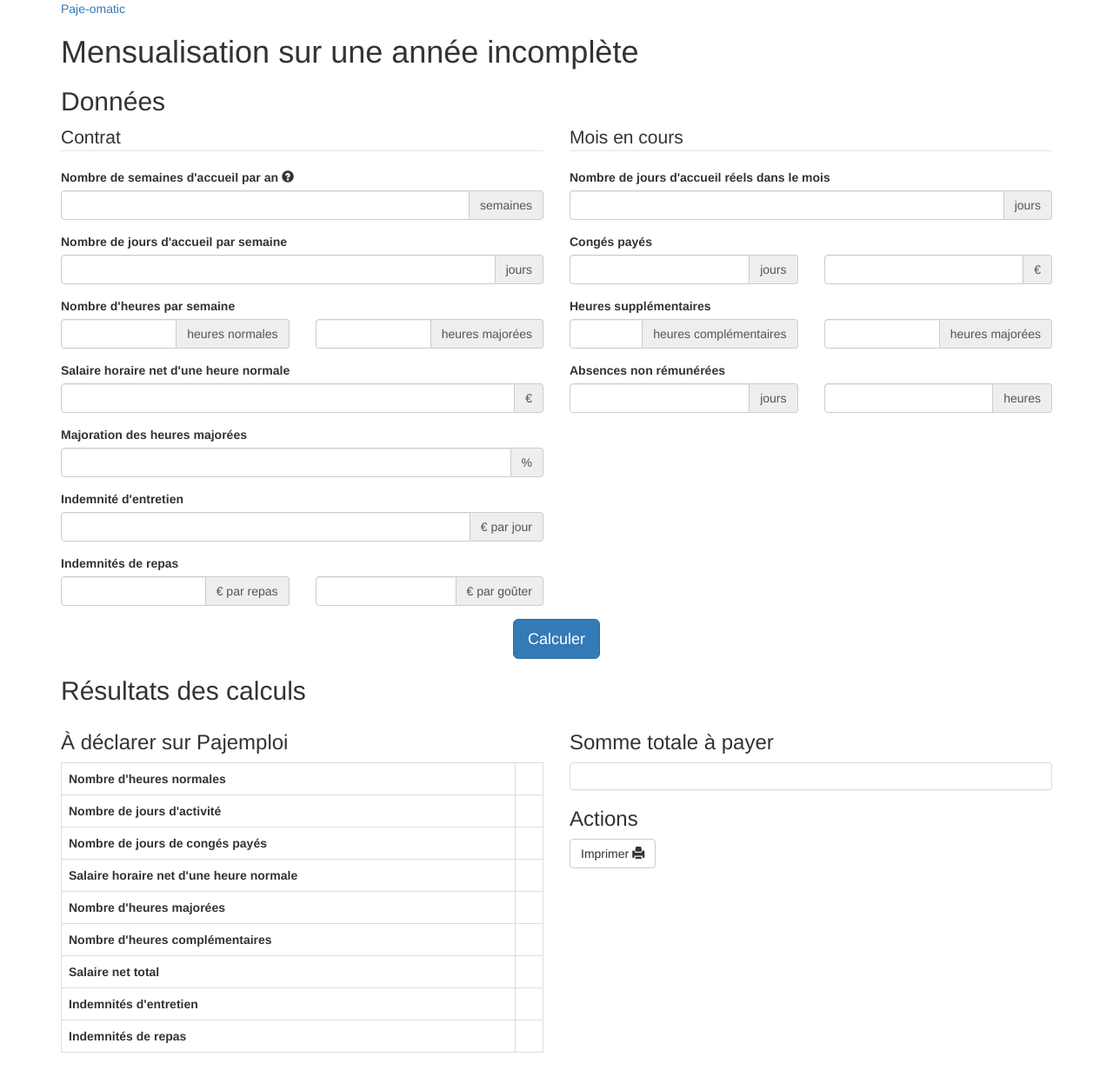
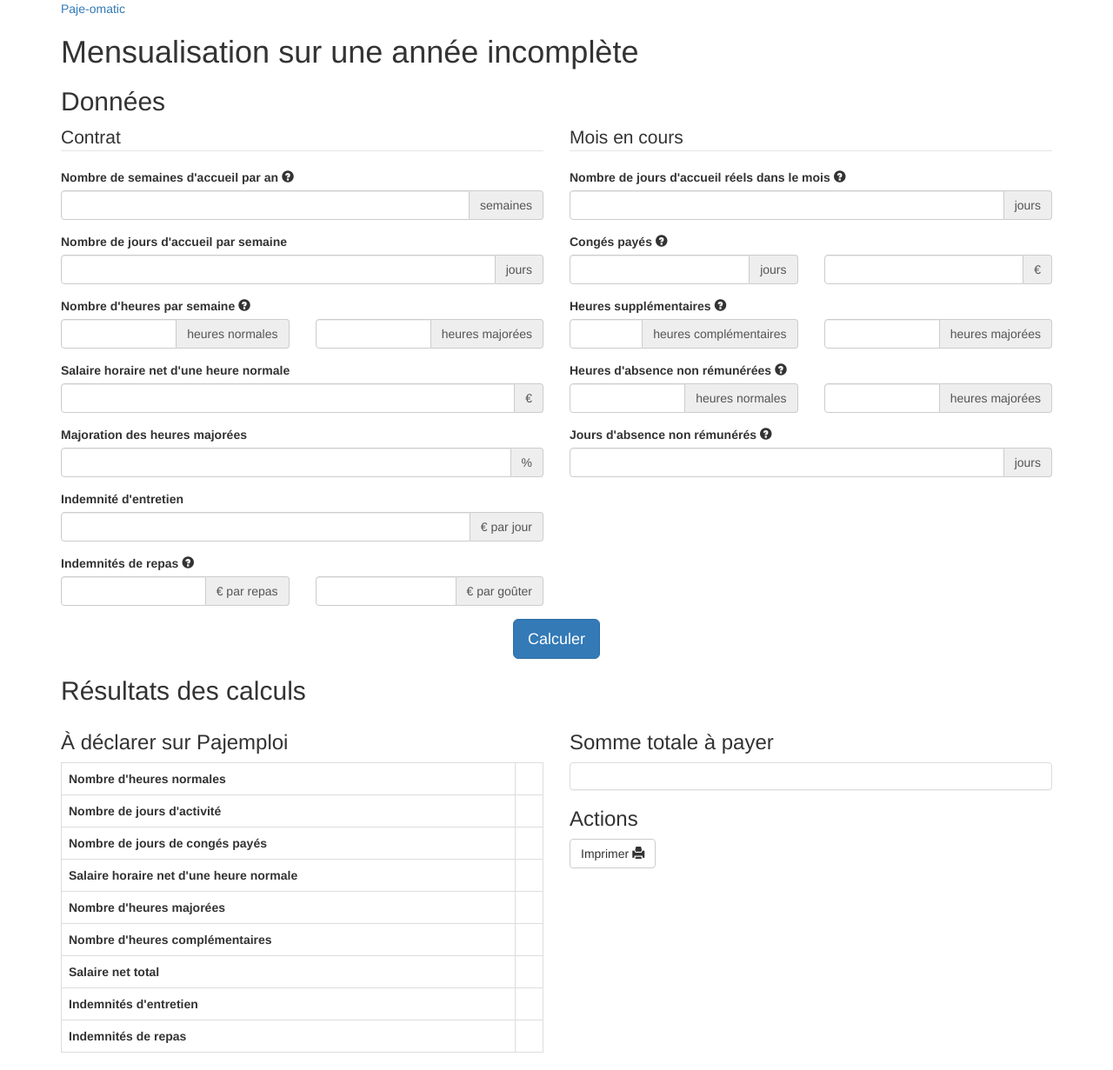
Before and after one commit to tut-tuuut/pajomatic, a Jekyll site: the page built from index.html, in a window 1280 px wide. Shown: the whole page at 87% size. Built offline with Jekyll 4.4.1, drawn with Linux system fonts in a browser that asks for light colours.

Commit message:
Add: help bubbles

```diff
--- /dev/null
+++ b/_includes/form/help.html
@@ -0,0 +1 @@
+<i  data-content="{{ include.content }}" class="glyphicon glyphicon-question-sign" data-toggle="popover" data-html="true"></i>
--- a/index.html
+++ b/index.html
@@ -14,7 +14,7 @@ title: Mensualisation sur une année incomplète — Pajomatic
         <div class="form-group">
           <label for="nb_semaines">
             Nombre de semaines d'accueil par an
-            <i class="glyphicon glyphicon-question-sign" data-toggle="popover" data-trigger="focus" data-content="Entrez ici le nombre de semaines pendant lesquelles votre enfant est accueilli par l’assistante maternelle."></i>
+            {% include form/help.html content="Entrez ici le nombre de semaines pendant lesquelles votre enfant est accueilli par l’assistante maternelle." %}
           </label>
           {% include form/input-group.html id="nb_semaines" addon="semaines" %}
         </div>
@@ -25,7 +25,10 @@ title: Mensualisation sur une année incomplète — Pajomatic
         </div>
 
         <div class="form-group">
-          <label>Nombre d'heures par semaine</label>
+          <label>
+            Nombre d'heures par semaine
+            {% include form/help.html content="L'assistante maternelle peut travailler au maximum 45 heures « normales » par semaine. Au-delà, les heures sont majorées (à un taux qu'il faut négocier avec l'assistante maternelle). Par exemple, si elle travaille 48 heures par semaine, il y a 45 heures normales et 3 heures majorées." %}
+          </label>
           <div class="row">
             <div class="col-md-6">
               {% include form/input-group.html id="nb_heures_normales" addon="heures normales" %}
@@ -37,12 +40,16 @@ title: Mensualisation sur une année incomplète — Pajomatic
 
         </div>
           <div class="form-group">
-          <label for="salaire_net_normal">Salaire horaire net d'une heure normale</label>
+          <label for="salaire_net_normal">
+            Salaire horaire net d'une heure normale
+          </label>
           {% include form/input-group.html id="salaire_net_normal" addon="€" %}
         </div>
 
         <div class="form-group">
-        <label for="majoration_heures_majorees">Majoration des heures majorées</label>
+        <label for="majoration_heures_majorees">
+          Majoration des heures majorées
+        </label>
           {% include form/input-group.html id="majoration_heures_majorees" addon="%" %}
       </div>
 
@@ -52,7 +59,7 @@ title: Mensualisation sur une année incomplète — Pajomatic
         </div>
 
         <div class="form-group">
-          <label>Indemnités de repas</label>
+          <label>Indemnités de repas {% include form/help.html content="Si l'assistante maternelle facture un montant journalier, sans distinguer repas et goûter, remplissez simplement la case « repas »." %}</label>
           <div class="row">
             <div class="col-md-6">
               {% include form/input-group.html id="indemnite_repas" addon="€ par repas" %}
@@ -69,12 +76,12 @@ title: Mensualisation sur une année incomplète — Pajomatic
         <legend>Mois en cours</legend>
 
         <div class="form-group">
-          <label for="nb_jours_accueil_reel">Nombre de jours d'accueil réels dans le mois</label>
+          <label for="nb_jours_accueil_reel">Nombre de jours d'accueil réels dans le mois {% include form/help.html content="Le nombre de jours où votre enfant a été gardé par l'assistante maternelle pour ce mois-ci. Il sert à calculer le montant des indemnités, ces dernières n'étant pas mensualisables." %}</label>
           {% include form/input-group.html id="nb_jours_accueil_reel" addon="jours" %}
         </div>
 
         <div class="form-group">
-          <label>Congés payés</label>
+          <label>Congés payés {% include form/help.html content="Le montant payé ce mois-ci au titre des congés payés et le nombre de jours <strong>correspondant à ce montant.</strong>" %}</label>
           <div class="row">
             <div class="col-md-6">
               {% include form/input-group.html id="nb_jours_conges_payes" addon="jours" %}
@@ -86,7 +93,7 @@ title: Mensualisation sur une année incomplète — Pajomatic
         </div>
 
         <div class="form-group">
-          <label>Heures supplémentaires</label>
+          <label>Heures supplémentaires {% include form/help.html content="Les heures complémentaires sont celles qui ne sont pas prévues au contrat de travail, mais qui ne vont pas au-delà de 45 heures hebdomadaires.<br>Dans le deuxième champ, entrez les heures majorées (au-delà de 45 heures) non prévues au contrat." %}</label>
           <div class="row">
             <div class="col-md-6">
               {% include form/input-group.html id="nb_supp_complementaires" addon="heures complémentaires" %}
@@ -98,15 +105,20 @@ title: Mensualisation sur une année incomplète — Pajomatic
         </div>
 
         <div class="form-group">
-          <label>Absences non rémunérées</label>
+          <label>Heures d'absence non rémunérées {% include form/help.html content="Les heures d'absence (de l'assmat ou de l'enfant) qui ne sont pas rémunérées et qui sont donc retirées du salaire.<br>Note : le calcul des absences n'est pas encore fonctionnel." %}</label>
           <div class="row">
             <div class="col-md-6">
-              {% include form/input-group.html id="absences_nb_jours" addon="jours" %}
+              {% include form/input-group.html id="absences_nb_heures_normales" addon="heures normales" %}
             </div>
             <div class="col-md-6">
-              {% include form/input-group.html id="absences_nb_heures" addon="heures" %}
+              {% include form/input-group.html id="absences_nb_heures_majorees" addon="heures majorées" %}
             </div>
           </div>
+        </div>
+
+        <div class="form-group">
+          <label for="absences_nb_jours">Jours d'absence non rémunérés {% include form/help.html content="Le nombre de jours à retirer du compte pour le salaire.<br>Note : le calcul des absences n'est pas encore fonctionnel." %}</label>
+          {% include form/input-group.html id="absences_nb_jours" addon="jours" %}
         </div>
       </fieldset>
     </div>
```
